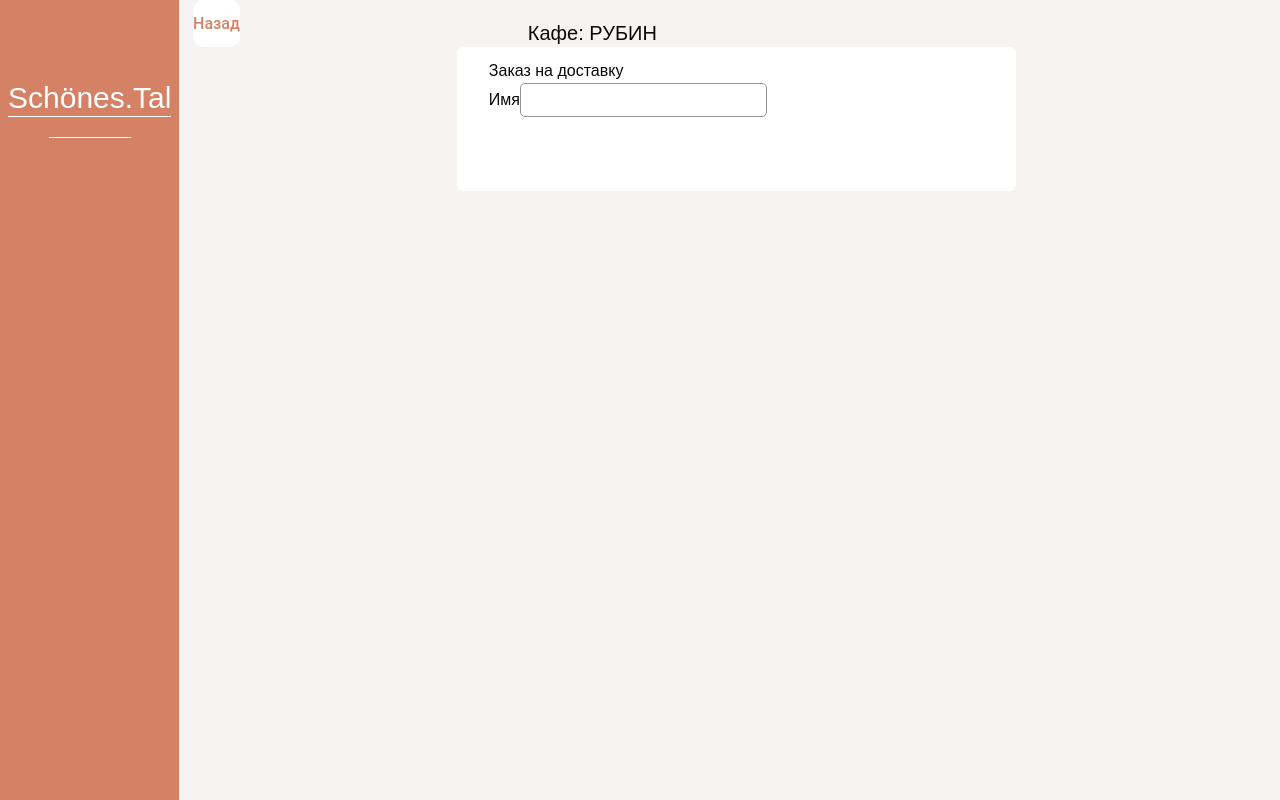
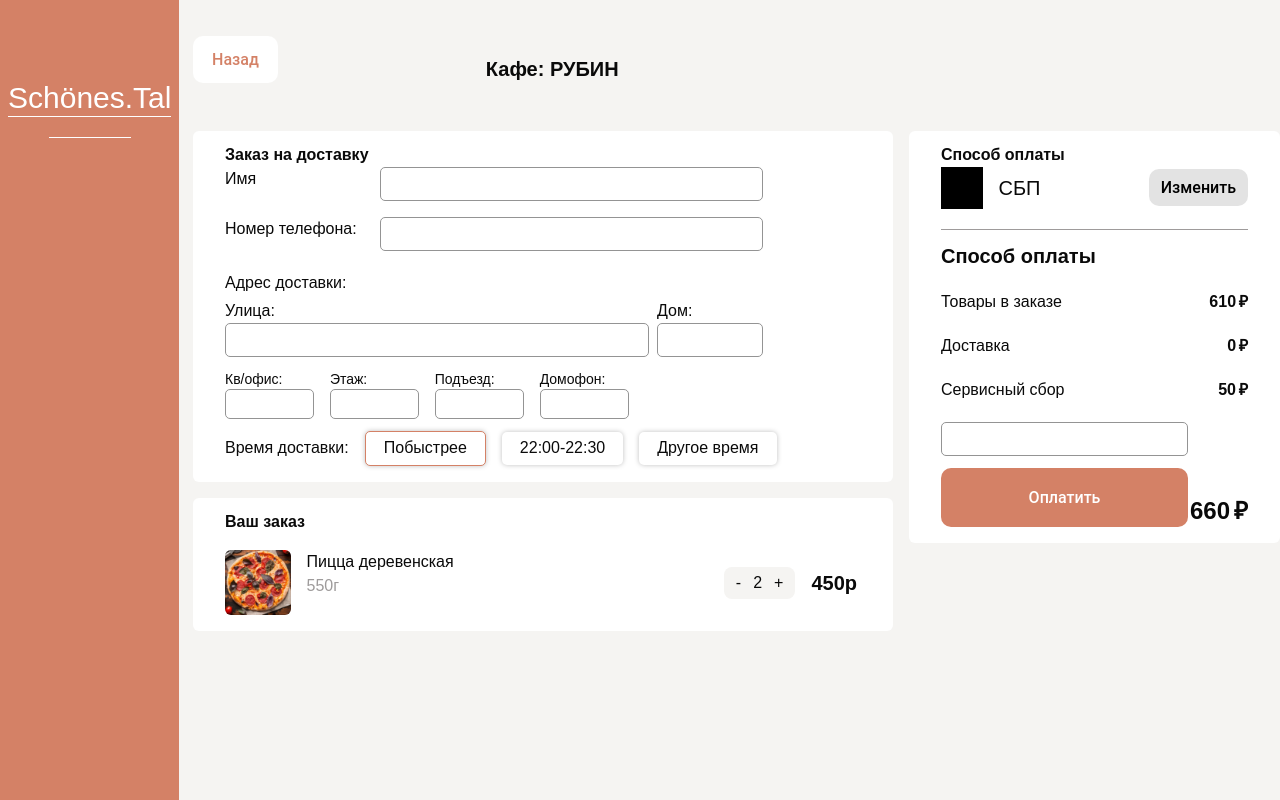
Before and after one commit to Defolt163/shontal, a Next.js app: page /1/1/createOrder in a window 1280 px wide. Built offline with nearby package versions, Linux system fonts and the light colour scheme.

Commit message:
created page createOrder

```diff
--- a/app/[restaurant]/[id]/createOrder/page.js
+++ b/app/[restaurant]/[id]/createOrder/page.js
@@ -1,3 +1,6 @@
+
+
+import { CartItemFromOrder } from '@/app/components/CartItem/CartItem';
 import ProductRestaurantCard from '@/app/components/ProductRestaurantCard/ProductRestaurantCard';
 import RestaurantCart from '@/app/components/RestaurantCart/RestaurantCart';
 import RestaurantMenu from '@/app/components/RestaurantMenu/RestaurantMenu';
@@ -6,17 +9,95 @@ import Link from 'next/link';
 
 export default function CreateOrderPage() {
   return (
-      <div className='pl-[193px] w-full'>
-        <div className='flex items-end'>
+      <div className='pl-[193px] w-full pt-9'>
+        <div className='flex items-end mb-12'>
           <div className='button'>Назад</div>
-          <h1 className='ml-72 text-xl'>Кафе: РУБИН</h1>
+          <h1 className='ml-52 text-xl font-semibold'>Кафе: РУБИН</h1>
         </div>
-        <div className='mx-auto w-max grid grid-cols-5 grid-rows-2 pt-3 px-8 pb-4 bg-cardBackground rounded-md'>
-          <div className='col-span-3'>
-            <h2>Заказ на доставку</h2>
-            <div>
-              <label>Имя</label>
-              <input className='order-input'/>
+        <div className='w-full'>
+          <div className='flex gap-4 justify-center'>
+            <div className='w-[700px] col-span-2'>
+              <div className='pt-3 pl-8 pr-[130px] pb-4 bg-cardBackground rounded-md'>
+                <h2 className='font-semibold'>Заказ на доставку</h2>
+                <div className='grid grid-cols-4 grid-rows-2 gap-4'>
+                    <label className='col-span-1 whitespace-nowrap'>Имя</label>
+                    <input className='order-input ml-4 col-span-3 pr-12'/>
+                    <label className='col-span-1 whitespace-nowrap'>Номер телефона:</label>
+                    <input className='order-input ml-4 col-span-3 pr-12'/>
+                </div>
+                <div className='delivery_block mt-5'>
+                  <h3>Адрес доставки:</h3>
+                  <div className='flex gap-2 mt-1'>
+                    <div className='flex flex-col w-4/5'>
+                      <label>Улица:</label>
+                      <input className='order-input'/>
+                    </div>
+                    <div className='flex flex-col w-1/5'>
+                      <label>Дом:</label>
+                      <input className='order-input w-full'/>
+                    </div>
+                  </div>
+                  <div className='grid grid-cols-4 text-sm gap-4 w-3/4 mt-3'>
+                    <div className='flex flex-col'>
+                      <label className='w-max'>Кв/офис:</label>
+                      <input className='order-input'/>
+                    </div>
+                    <div className='flex flex-col'>
+                      <label>Этаж:</label>
+                      <input className='order-input w-full'/>
+                    </div>
+                    <div className='flex flex-col'>
+                      <label>Подъезд:</label>
+                      <input className='order-input w-full'/>
+                    </div>
+                    <div className='flex flex-col'>
+                      <label>Домофон:</label>
+                      <input className='order-input w-full'/>
+                    </div>
+                  </div>
+              </div>
+                <div className='flex gap-4 mt-3 items-center'>
+                  <h4 className='whitespace-nowrap'>Время доставки:</h4>
+                  <div className='delivery_time__item active'>Побыстрее</div>
+                  <div className='delivery_time__item'>22:00-22:30</div>
+                  <div className='delivery_time__item'>Другое время</div>
+                </div>
+              </div>
+              <div className='pr-9 mt-4 pt-3 pl-8 pb-4 bg-cardBackground rounded-md'>
+                <h2 className='font-semibold mb-4'>Ваш заказ</h2>
+                <CartItemFromOrder/>
+              </div>
+            </div>
+            <div className='col-span-1 w-[425px] h-max pt-3 px-8 pb-4 bg-cardBackground rounded-md'>
+              <h2 className='font-semibold'>Способ оплаты</h2>
+              <div className='flex justify-between items-center'>
+                <div className='flex items-center gap-4 w-full'>
+                  <div className='w-1/5 aspect-square bg-black'></div>
+                  <h3 className='text-xl'>СБП</h3>
+                </div>
+                <div className='button order_method px-4'>Изменить</div>
+              </div>
+              <div className='w-full h-px bg-muted mb-3 mt-5'></div>
+              <h2 className='font-semibold text-xl'>Способ оплаты</h2>
+              <div className='flex justify-between mt-5'>
+                <h3>Товары в заказе</h3>
+                <h4 className='font-semibold'>610 ₽</h4>
+              </div>
+              <div className='flex justify-between my-5'>
+                <h3>Доставка</h3>
+                <h4 className='font-semibold'>0 ₽</h4>
+              </div>
+              <div className='flex justify-between'>
+                <h3>Сервисный сбор</h3>
+                <h4 className='font-semibold'>50 ₽</h4>
+              </div>
+              <div className='flex justify-between mt-5 items-end'>
+                <div>
+                  <input className='order-input'/>
+                  <div className='button cart mt-3'>Оплатить</div>
+                </div>
+                <h3 className='text-2xl font-semibold'>660 ₽</h3>
+              </div>
             </div>
           </div>
         </div>
--- /dev/null
+++ b/app/components/CartItem/CartItem.js
@@ -0,0 +1,49 @@
+export function CartItem(){
+    return(
+        <ul>
+            <li className='w-full h-max flex items-center justify-between'>
+                <div className='grid grid-cols-3 gap-4'>
+                    <div className='aspect-square rounded-md w-full bg-black'
+                    style={{background: `url(/products/pizza/pizza1.png) center center/cover no-repeat`}}
+                    ></div>
+                    <div className='col-span-2'>
+                        <h4>Пицца деревенская</h4>
+                        <h5 className='text-muted'>550г</h5>
+                        <h5>450р</h5>
+                    </div>
+                </div>
+                <div className='flex items-center bg-globalBackground h-max rounded-lg'>
+                    <div className='py-1 px-3 cursor-pointer'>-</div>
+                    <div className='py-1'>2</div>
+                    <div className='py-1 px-3 cursor-pointer'>+</div>
+                </div>
+            </li>
+        </ul>
+    )
+}
+
+export function CartItemFromOrder(){
+    return(
+        <ul>
+            <li className='w-full h-max flex items-center justify-between'>
+                <div className='grid grid-cols-3 gap-4'>
+                    <div className='aspect-square rounded-md w-full bg-black'
+                    style={{background: `url(/products/pizza/pizza1.png) center center/cover no-repeat`}}
+                    ></div>
+                    <div className='col-span-2'>
+                        <h4>Пицца деревенская</h4>
+                        <h5 className='text-muted'>550г</h5>
+                    </div>
+                </div>
+                <div className='flex gap-4 items-center'>
+                <div className='flex items-center bg-globalBackground h-max rounded-lg'>
+                    <div className='py-1 px-3 cursor-pointer'>-</div>
+                    <div className='py-1'>2</div>
+                    <div className='py-1 px-3 cursor-pointer'>+</div>
+                </div>
+                <h5 className='font-semibold text-xl'>450р</h5>
+                </div>
+            </li>
+        </ul>
+    )
+}
--- a/app/globals.css
+++ b/app/globals.css
@@ -34,6 +34,7 @@ body {
     --primary: #D48166;
     --menu-items: #fff;
     --accent-text: #fff;
+    --primary-text: #000;
     --second-text: #404040;
     --card-background: #fff;
     --primary-foreground: 0 0% 98%;
@@ -41,6 +42,7 @@ body {
     --secondary-foreground: 0 0% 9%;
     --muted: #9E9B9B;
     --light-muted: #F5F4F2;
+    --light-gray: #E3E3E3;
     --muted-foreground: 0 0% 45.1%;
     --accent: 0 0% 96.1%;
     --accent-foreground: 0 0% 9%;
@@ -103,7 +105,7 @@ body {
   line-height: 19px;
   letter-spacing: 0%;
   text-align: center;
-  padding: 14px 0;
+  padding: 14px 19px;
   cursor: pointer;
 }
 .button.menu{
@@ -124,6 +126,12 @@ body {
   background: var(--card-hover-button-background);
   transition: background .3s;
 }
+.button.order_method{
+  background: var(--light-gray);
+  color: var(--primary-text);
+  padding: 9px 12px;
+  transition: background .2s;
+}
 
 .order-input{
   box-sizing: border-box;
@@ -131,5 +139,29 @@ body {
   border-radius: 5px;
   background: rgb(255, 255, 255);
   padding: 4px 19px;
-  margin-right: 19px;
 }
+.delivery_block .label{
+  font-size: 14px;
+  margin-bottom: 10px;
+}
+.delivery_time__item{
+  line-height: 0.8;
+  border-radius: 5px;
+  box-shadow: 0px 0px 5px 0px rgba(0, 0, 0, 0.25);
+  background: rgb(255, 255, 255);
+  padding: 10px 18px;
+  display: flex;
+  justify-content: center;
+  align-items: center;
+  width: max-content;
+  cursor: pointer;
+  box-shadow: 0px 0px 5px 0px rgba(0, 0, 0, 0.25);
+  background: rgb(255, 255, 255);
+  white-space: nowrap;
+}
+.delivery_time__item.active{
+  box-sizing: border-box;
+  border: 1px solid rgb(212, 129, 102);
+  box-shadow: 0px 0px 5px 0px rgba(0, 0, 0, 0.25);
+  background: rgb(255, 255, 255);
+}
```
